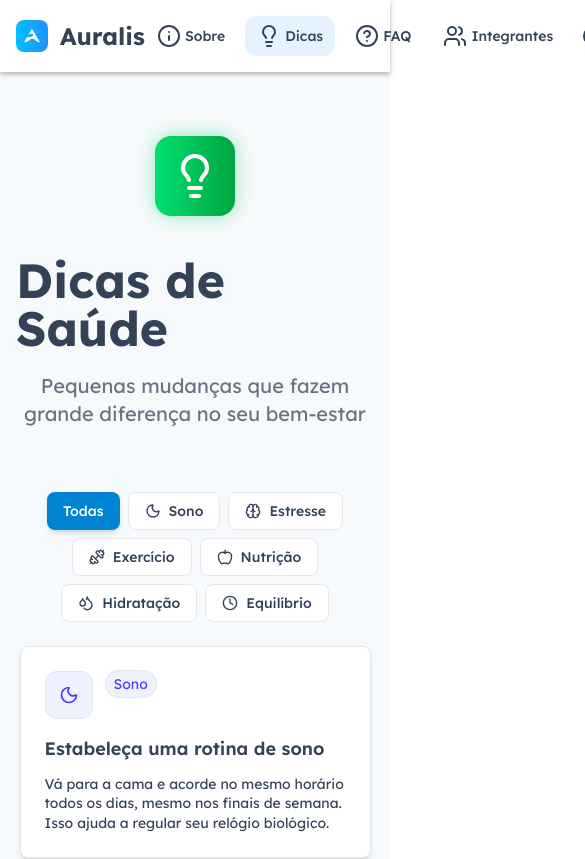
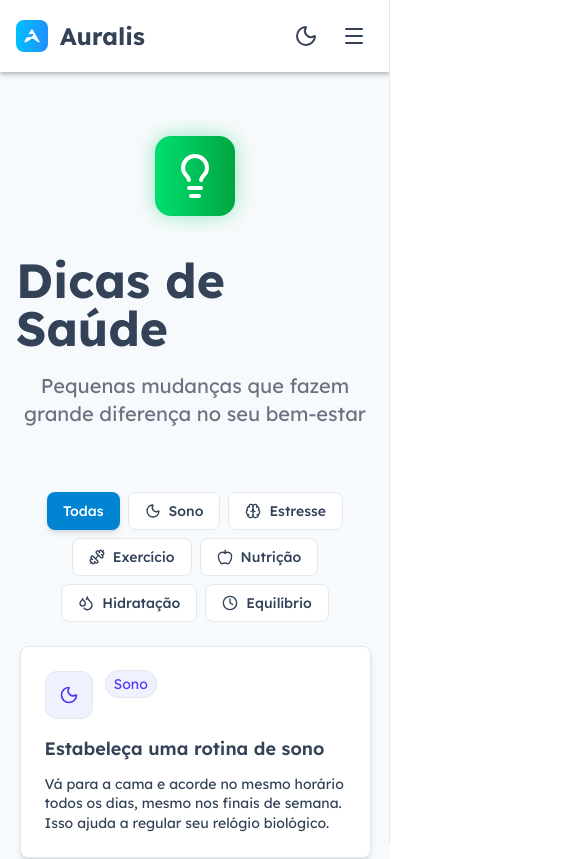
Before and after one commit to Driven-Soft/Auralis, a React (Vite) app: page /dicas in a window 390 px wide. Shown: the top 859 px of the page, 585 px wide, since content can reach past the window. Built offline with nearby package versions, Linux system fonts and the light colour scheme; a web font is replaced by a local one.

Commit message:
feat: adicionado burger mobile e menu mobile

```diff
--- a/src/components/Header.tsx
+++ b/src/components/Header.tsx
@@ -1,11 +1,15 @@
 import { Link } from "react-router-dom";
 import AuralisLogoWhite from "../assets/images/icons/AuralisLogoWhite.png";
 import DarkModeToggle from "./DarkModeToggle";
-import { CircleQuestionMark, Info, Lightbulb, Users } from "lucide-react";
+import { CircleQuestionMark, Info, Lightbulb, Users, Menu, X } from "lucide-react";
 import NavItem from "./NavItem";
+import { useState } from "react";
 
 const Header = () => {
+  const [mobileMenuOpen, setMobileMenuOpen] = useState(false);
+
   return (
+    <>
       <header className="flex items-center py-2 gap-1 bg-background-secondary dark:bg-dark-background-secondary shadow-[0_2px_5px_rgba(0,0,0,0.3)] top-0 z-40 min-h-[34px] sm:gap-3 md:gap-4 text-texto-primary dark:text-texto-secondary">
         <div className="flex items-center mx-2 justify-between w-full p-2">
           <div className="flex flex-row text-center items-center gap-3">
@@ -25,14 +29,105 @@ const Header = () => {
           </div>
 
           <div className="flex flex-row items-center gap-2 text-sm">
+            <div className="hidden md:flex flex-row items-center gap-2">
               <NavItem to="/sobre" icon={<Info />} text="Sobre" />
               <NavItem to="/dicas" icon={<Lightbulb />} text="Dicas" />
               <NavItem to="/faq" icon={<CircleQuestionMark />} text="FAQ" />
               <NavItem to="/integrantes" icon={<Users />} text="Integrantes" />
               <DarkModeToggle />
             </div>
+
+            <div className="flex items-center gap-2 md:hidden">
+              <DarkModeToggle />
+              <button
+                onClick={() => setMobileMenuOpen(true)}
+                aria-label="Abrir menu"
+                className="p-2 rounded-md text-texto-primary dark:text-texto-secondary hover:bg-gray-200 dark:hover:bg-zinc-800 transition-colors"
+              >
+                <Menu className="w-6 h-6" />
+              </button>
+            </div>
+          </div>
         </div>
       </header>
+
+      <div
+        className={`fixed top-0 border-l border-gray-200 right-0 h-full bg-linear-to-t from-gray-100 to-white shadow-lg z-50
+
+          transition-all duration-500 ease-in-out
+          ${mobileMenuOpen ? "w-64" : "w-0"} overflow-hidden`}
+      >
+        {/* Botão de fechar — só aparece quando o menu está aberto */}
+        {mobileMenuOpen && (
+          <button
+            onClick={() => setMobileMenuOpen(false)}
+            className="absolute top-4 right-4 text-texto-primary dark:text-texto-secondary text-2xl p-2 bg-gray-100 border-gray-200 border rounded-lg"
+            aria-label="Fechar menu"
+          >
+            <X className="w-5 h-5" />
+          </button>
+        )}
+
+        {/* Conteúdo do menu: links em coluna */}
+        <nav className="mt-18 px-6">
+          <ul className="flex flex-col gap-4 justify-between w-full">
+            <hr className="w-full border-t-2 rounded-3xl border-gray-300 dark:border-gray-500" />
+            <li>
+              <Link
+                to="/sobre"
+                onClick={() => setMobileMenuOpen(false)}
+                className="border-gray-200 border flex flex-1 text-left items-center gap-3 text-texto-primary dark:text-texto-secondary text-lg font-medium bg-gray-100 rounded-lg p-3"
+              >
+                <Info className="w-5 h-5" />
+                <p className="text-center absolute left-1/2 -translate-x-1/2">
+                  Sobre
+                </p>
+              </Link>
+            </li>
+
+            <li>
+              <Link
+                to="/dicas"
+                onClick={() => setMobileMenuOpen(false)}
+                className="border-gray-200 border flex flex-1 text-left items-center gap-3 text-texto-primary dark:text-texto-secondary text-lg font-medium bg-gray-100 rounded-lg p-3"
+              >
+                <Lightbulb className="w-5 h-5" />
+                <p className="text-center absolute left-1/2 -translate-x-1/2">
+                  Dicas
+                </p>
+              </Link>
+            </li>
+
+            <li>
+              <Link
+                to="/faq"
+                onClick={() => setMobileMenuOpen(false)}
+                className="border-gray-200 border flex flex-1 text-left items-center gap-3 text-texto-primary dark:text-texto-secondary text-lg font-medium bg-gray-100 rounded-lg p-3"
+              >
+                <CircleQuestionMark className="w-5 h-5" />
+                <p className="text-center absolute left-1/2 -translate-x-1/2">
+                  FAQ
+                </p>
+              </Link>
+            </li>
+
+            <li>
+              <Link
+                to="/integrantes"
+                onClick={() => setMobileMenuOpen(false)}
+                className="border-gray-200 border flex flex-1 text-left items-center gap-3 text-texto-primary dark:text-texto-secondary text-lg font-medium bg-gray-100 rounded-lg p-3"
+              >
+                <Users className="w-5 h-5" />
+                <p className="text-center absolute left-1/2 -translate-x-1/2">
+                  Integrantes
+                </p>
+              </Link>
+            </li>
+            <hr className="w-full border-t-2 rounded-3xl border-gray-300 dark:border-gray-500" />
+          </ul>
+        </nav>
+      </div>
+    </>
   );
 };
 
```
Lines whose indentation alone changed are shown as unchanged.
